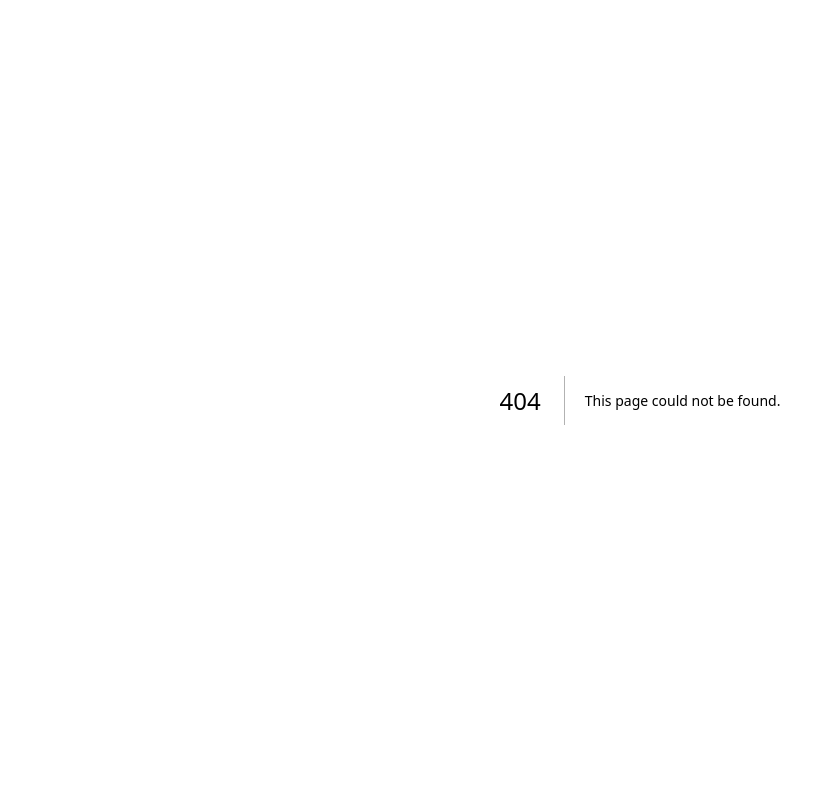
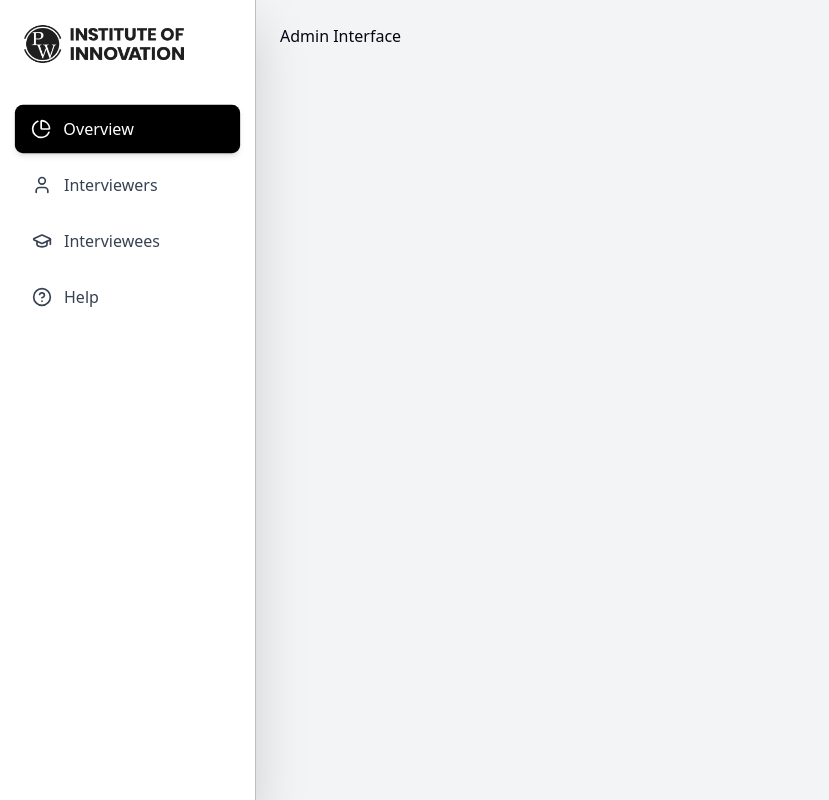
Before and after one commit to Ashutosh-pw-ioi/MeetingScheduler-frontend, a Next.js app: page /admin in a window 1280 px wide. Before the commit this address had no page. Shown: the whole page, without its empty margins (0-829 px from the left). Built offline with nearby package versions, Linux system fonts and the light colour scheme.

Commit message:
Admin Interface UI Seetup

```diff
--- /dev/null
+++ b/src/app/admin/AdminInterface.tsx
@@ -0,0 +1,7 @@
+"use client";
+
+import React from "react";
+
+export default function AdminInterface() {
+  return <div>Admin Interface</div>;
+}
--- /dev/null
+++ b/src/app/admin/layout.tsx
@@ -0,0 +1,175 @@
+"use client";
+
+import React, { useState, useEffect } from "react";
+import { usePathname, useRouter } from "next/navigation";
+import {
+  User,
+  GraduationCap,
+  HelpCircle,
+  Menu,
+  X,
+  ChartPie,
+} from "lucide-react";
+import Image from "next/image";
+
+const StudentLayout = ({ children }: { children: React.ReactNode }) => {
+  const [isMobileMenuOpen, setIsMobileMenuOpen] = useState(false);
+  const pathname = usePathname();
+  const router = useRouter();
+
+  const menuItems = [
+    {
+      id: "overview",
+      label: "Overview",
+      icon: ChartPie,
+      href: "/admin",
+    },
+    {
+      id: "interviewers",
+      label: "Interviewers",
+      icon: User,
+      href: "/admin/interviewers",
+    },
+    {
+      id: "interviewees",
+      label: "Interviewees",
+      icon: GraduationCap,
+      href: "/admin/interviewees",
+    },
+    {
+      id: "help",
+      label: "Help",
+      icon: HelpCircle,
+      href: "/admin/help",
+    },
+  ];
+
+  const getActiveSection = () => {
+    if (pathname.includes("/interviewers")) return "interviewers";
+    if (pathname.includes("/interviewees")) return "interviewees";
+    if (pathname.includes("/help")) return "help";
+    return "overview";
+  };
+
+  const activeSection = getActiveSection();
+
+  useEffect(() => {
+    const handleClickOutside = (event: MouseEvent) => {
+      const sidebar = document.getElementById("mobile-sidebar");
+      const menuButton = document.getElementById("mobile-menu-button");
+
+      if (
+        isMobileMenuOpen &&
+        sidebar &&
+        !sidebar.contains(event.target as Node) &&
+        menuButton &&
+        !menuButton.contains(event.target as Node)
+      ) {
+        setIsMobileMenuOpen(false);
+      }
+    };
+
+    document.addEventListener("mousedown", handleClickOutside);
+    return () => document.removeEventListener("mousedown", handleClickOutside);
+  }, [isMobileMenuOpen]);
+
+  useEffect(() => {
+    if (isMobileMenuOpen) {
+      document.body.style.overflow = "hidden";
+    } else {
+      document.body.style.overflow = "unset";
+    }
+
+    return () => {
+      document.body.style.overflow = "unset";
+    };
+  }, [isMobileMenuOpen]);
+
+  const handleLogout = () => {
+    console.log("Logout clicked");
+    // Add any logout logic here (clear tokens, etc.)
+    router.push("/auth/login/student");
+  };
+
+  const handleNavigation = (href: string) => {
+    router.push(href);
+    setIsMobileMenuOpen(false); // Close mobile menu after navigation
+  };
+
+  return (
+    <div className="flex min-h-screen">
+      {/* Mobile Menu Button */}
+      <button
+        id="mobile-menu-button"
+        onClick={() => setIsMobileMenuOpen(!isMobileMenuOpen)}
+        className="lg:hidden fixed top-4 right-4 z-50 p-2 bg-[#1B3A6A] text-white rounded-lg shadow-lg hover:bg-[#2A4A7A] transition-colors duration-200 md:mr-2 scale-[0.8] md:scale-[1] mt-1 md:mt-0"
+        aria-label="Toggle menu"
+      >
+        {isMobileMenuOpen ? (
+          <X className="w-6 h-6" />
+        ) : (
+          <Menu className="w-6 h-6" />
+        )}
+      </button>
+
+      {/* Mobile Menu Overlay */}
+      {isMobileMenuOpen && (
+        <div
+          className="lg:hidden fixed inset-0 bg-black/50 backdrop-blur-sm z-40 transition-opacity duration-300"
+          onClick={() => setIsMobileMenuOpen(false)}
+        />
+      )}
+
+      {/* Sidebar */}
+      <div
+        id="mobile-sidebar"
+        className={`fixed lg:sticky inset-y-0 right-0 lg:left-0 z-40 w-64 h-screen
+          bg-white backdrop-blur-md border-l lg:border-l-0 lg:border-r border-white/20
+          flex flex-col transition-transform duration-300 ease-in-out border-r-[0.25px] border-r-black/25 drop-shadow-2xl
+          ${
+            isMobileMenuOpen
+              ? "translate-x-0"
+              : "translate-x-full lg:translate-x-0"
+          }`}
+      >
+        {/* Logo Section */}
+        <div className="p-6 border-b border-white/20 bg-[#D9A864] md:bg-transparent mb-4 md:mb-0">
+          <Image
+            src="/PWIOILogo.png"
+            alt="PW IOI Logo"
+            width={160}
+            height={0}
+          />
+        </div>
+
+        <nav className="flex-1 p-4 space-y-2">
+          {menuItems.map((item) => {
+            const Icon = item.icon;
+            const isActive = activeSection === item.id;
+
+            return (
+              <button
+                key={item.id}
+                onClick={() => handleNavigation(item.href)}
+                className={`w-full flex items-center space-x-3 px-4 py-3 rounded-md
+                  transition-all duration-200 ease-in-out cursor-pointer text-left
+                  ${
+                    isActive
+                      ? "bg-black text-white shadow-md transform scale-[1.01]"
+                      : "hover:bg-gray-200 hover:transform hover:scale-[1.01] text-gray-700"
+                  }`}
+              >
+                <Icon className="w-5 h-5 flex-shrink-0" />
+                <span className="font-medium">{item.label}</span>
+              </button>
+            );
+          })}
+        </nav>
+      </div>
+
+      <div className="flex-1 p-6 bg-gray-100 lg:ml-0">{children}</div>
+    </div>
+  );
+};
+
+export default StudentLayout;
--- /dev/null
+++ b/src/app/admin/page.tsx
@@ -0,0 +1,11 @@
+import type { Metadata } from "next";
+import InterviewerInterface from "./AdminInterface";
+
+export const metadata: Metadata = {
+  title: "Add Slots",
+  description: "Interviewers can add their available slots",
+};
+
+export default function Page() {
+  return <InterviewerInterface />;
+}
```
